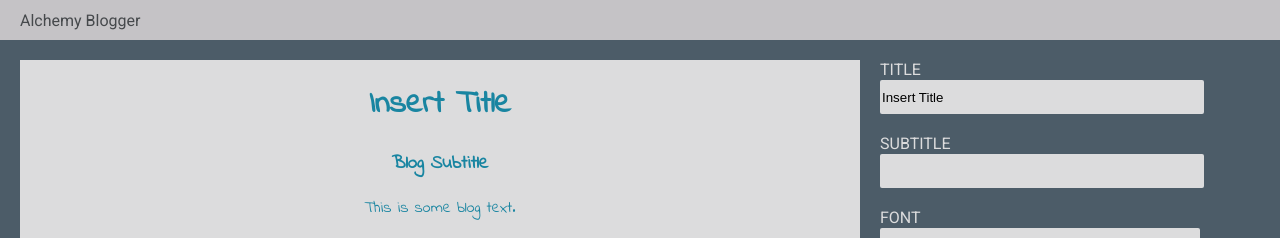
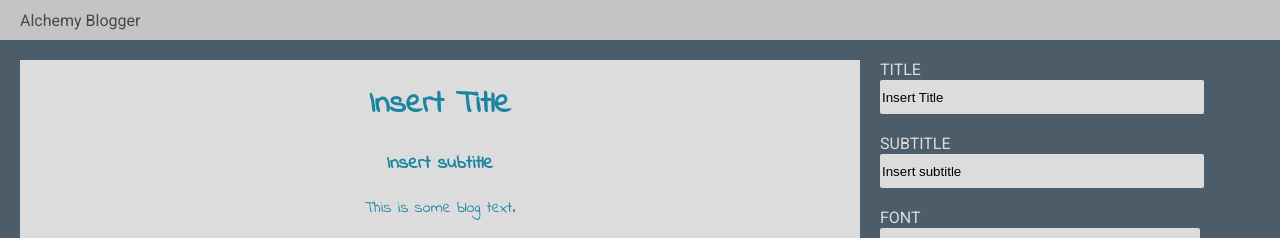
Before and after one commit to kevinnail/react-blog-builder, a React (Create React App) app: page / in a window 1280 px wide. Shown: the top 238 px of the page. Built offline with nearby package versions, Linux system fonts and the light colour scheme; a web font is replaced by a local one.

Commit message:
subtitle variable set

```diff
--- a/src/components/Editor/Editor.js
+++ b/src/components/Editor/Editor.js
@@ -2,9 +2,10 @@ import React from 'react';
 
 import './Editor.css';
 
-export default function Editor({ title, setTitle }) {
+export default function Editor({ title, setTitle, subtitle, setSubTitle }) {
   const handleChange = (e) => {
-    setTitle(e.target.value);
+    e.target.name === 'title' && setTitle(e.target.value);
+    e.target.name === 'subtitle' && setSubTitle(e.target.value);
   };
 
   return (
@@ -14,7 +15,7 @@ export default function Editor({ title, setTitle }) {
         <label htmlFor="title">Title</label>
       </div>
       <div className="form-control">
-        <input type="text" />
+        <input name="subtitle" type="text" value={subtitle} onChange={handleChange} />
         <label>Subtitle</label>
       </div>
       <div className="form-control">
--- a/src/components/Home/Home.js
+++ b/src/components/Home/Home.js
@@ -8,11 +8,13 @@ import './Home.css';
 export default function Home() {
   // add useState calls here for title, subtitle, font, align, and text
   const [title, setTitle] = useState('Insert Title');
+  const [subtitle, setSubTitle] = useState('Insert subtitle');
+
   return (
     <main>
       {/* pass the state variables as props to the presentational components */}
-      <Preview title={title} />
-      <Editor title={title} setTitle={setTitle} />
+      <Preview title={title} subtitle={subtitle} />
+      <Editor title={title} setTitle={setTitle} subtitle={subtitle} setSubTitle={setSubTitle} />
     </main>
   );
 }
--- a/src/components/Preview/Preview.js
+++ b/src/components/Preview/Preview.js
@@ -1,8 +1,7 @@
 import React from 'react';
-
 import './Preview.css';
 
-export default function Preview({ title }) {
+export default function Preview({ title, subtitle }) {
   // implement a Preview screen here
   //  Note - the HTML should have the following structure
   //  the main div should have a class of preview and the font-name prop
@@ -10,9 +9,9 @@ export default function Preview({ title }) {
 
   return (
     <>
-      <div className="preview indie-flower" style={{ textAlign: 'center' }}>
-        <h1 key={title}>{title}</h1>
-        <h3> Blog Subtitle</h3>
+      <div className="preview indie-flower" style={{ textAlign: `center` }}>
+        <h1 key="title">{title}</h1>
+        <h3 key="subtitle">{subtitle}</h3>
         <p>This is some blog text. </p>
       </div>
     </>
```
